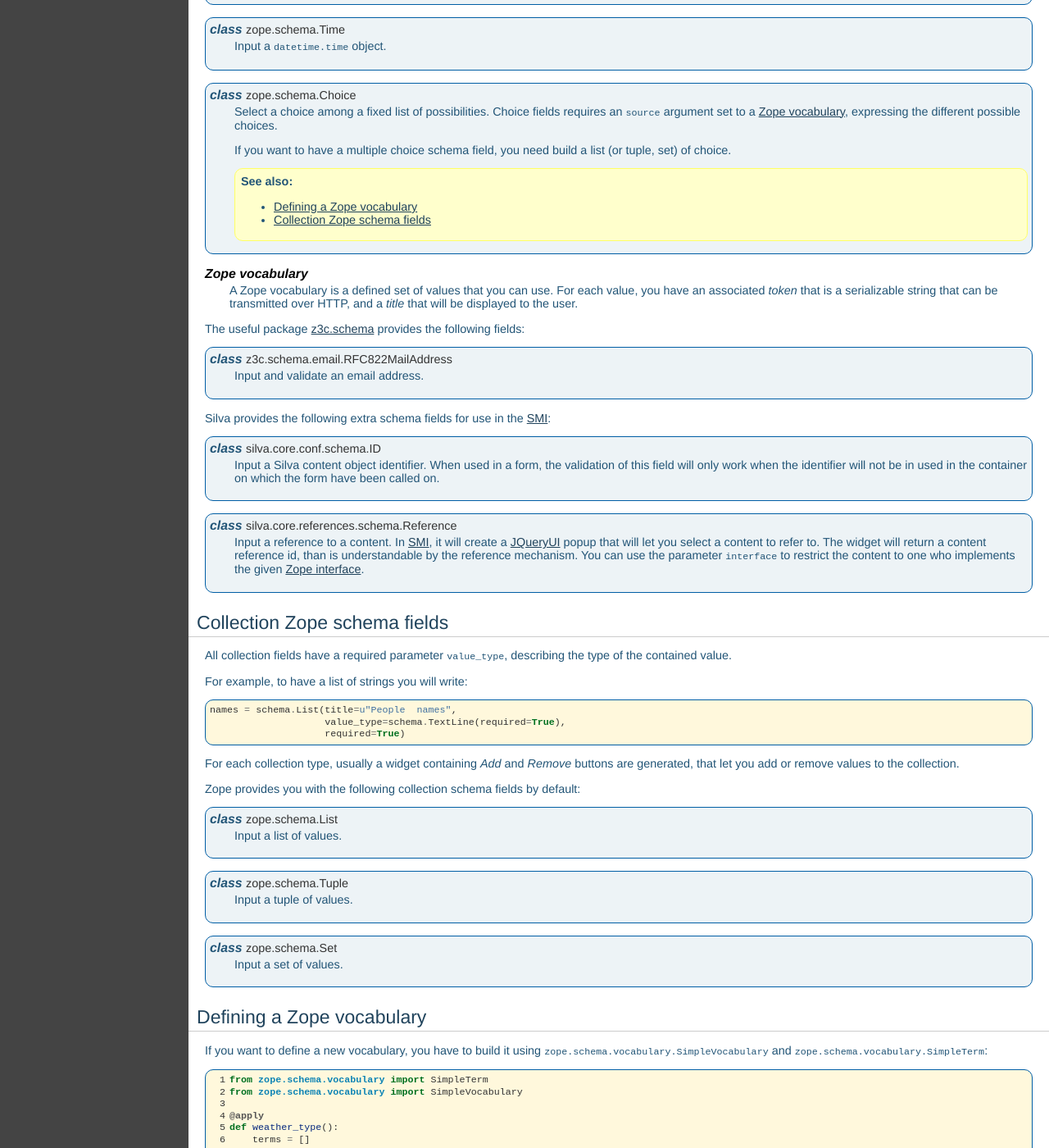
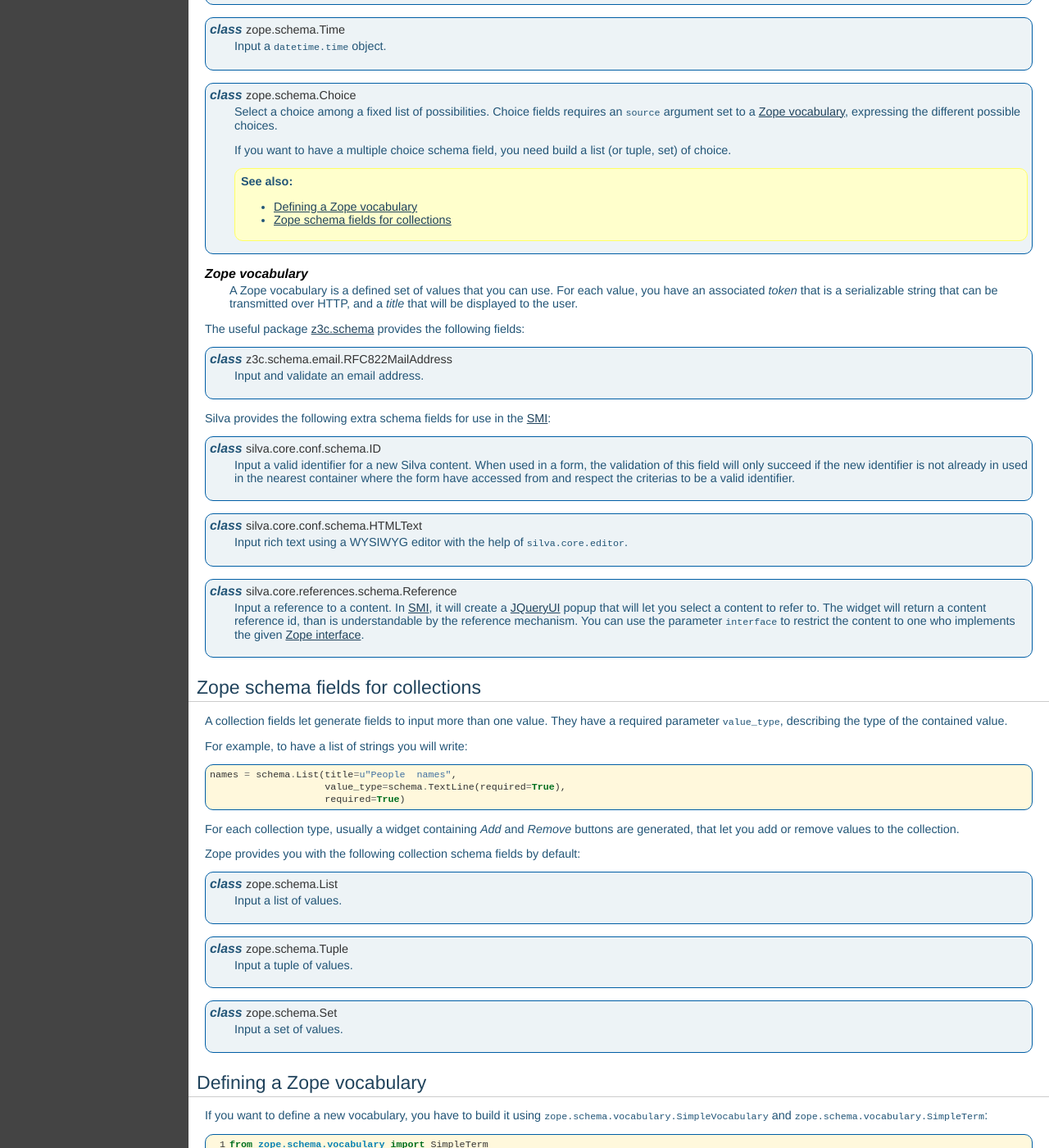
Before and after one commit to silvacms/documentation, a Sphinx documentation site: the page built from source/contents/fields.rst, in a window 1280 px wide and 1400 px high, scrolled down 1086 px. Shown: the whole window at 82% size. Built offline with Sphinx 7.4.7, drawn with Linux system fonts in a browser that asks for light colours; pages that are not in the unit, such as notebooks, are missing from menus; comment, search, counter and statistics services are not loaded; some of the changed text lies outside the part shown.

Commit message:
Review the testing in Silva chapter. Improve some other details.

```diff
--- a/source/changes/30.rst
+++ b/source/changes/30.rst
@@ -36,6 +36,12 @@
   available. None of the previously script creating in ZODB are
   available.
 
+- The test helpers ``Products.Silva.tests.helpers`` have been
+  removed. You can access test fixture directly from the test layer
+  now and using standard :term:`Zope adapter` defined in Silva for the
+  other helpers (see
+  :py:interface:`~silva.core.interfaces.adapters.IPublicationWorkflow`).
+
 
 Code sources
 ------------
--- a/source/contents/fields.rst
+++ b/source/contents/fields.rst
@@ -114,10 +114,16 @@
 
 .. class:: silva.core.conf.schema.ID
 
-   Input a Silva content object identifier. When used in a form, the
-   validation of this field will only work when the identifier will
-   not be in used in the container on which the form have been called
-   on.
+   Input a valid identifier for a new Silva content. When used in a
+   form, the validation of this field will only succeed if the new
+   identifier is not already in used in the nearest container where
+   the form have accessed from and respect the criterias to be a valid
+   identifier.
+
+.. class:: silva.core.conf.schema.HTMLText
+
+   Input rich text using a WYSIWYG editor with the help of
+   ``silva.core.editor``.
 
 .. class:: silva.core.references.schema.Reference
 
@@ -130,11 +136,12 @@
 
 .. _collection-zope-schema:
 
-Collection Zope schema fields
------------------------------
+Zope schema fields for collections
+----------------------------------
 
-All collection fields have a required parameter ``value_type``,
-describing the type of the contained value.
+A collection fields let generate fields to input more than one value.
+They have a required parameter ``value_type``, describing the type of
+the contained value.
 
 For example, to have a list of strings you will write:
 
--- a/source/layout/base.rst
+++ b/source/layout/base.rst
@@ -30,7 +30,7 @@
   src/silvatheme/blogtheme/configure.zcml
 
 
-Creation of a Layer and a Skin
+Creation of a layer and a skin
 ------------------------------
 
 The first task in creating a theme is to create a :term:`layer` and
```
Also changed, not shown: source/extension/index.rst (+10 -0 lines), 3 other files.
